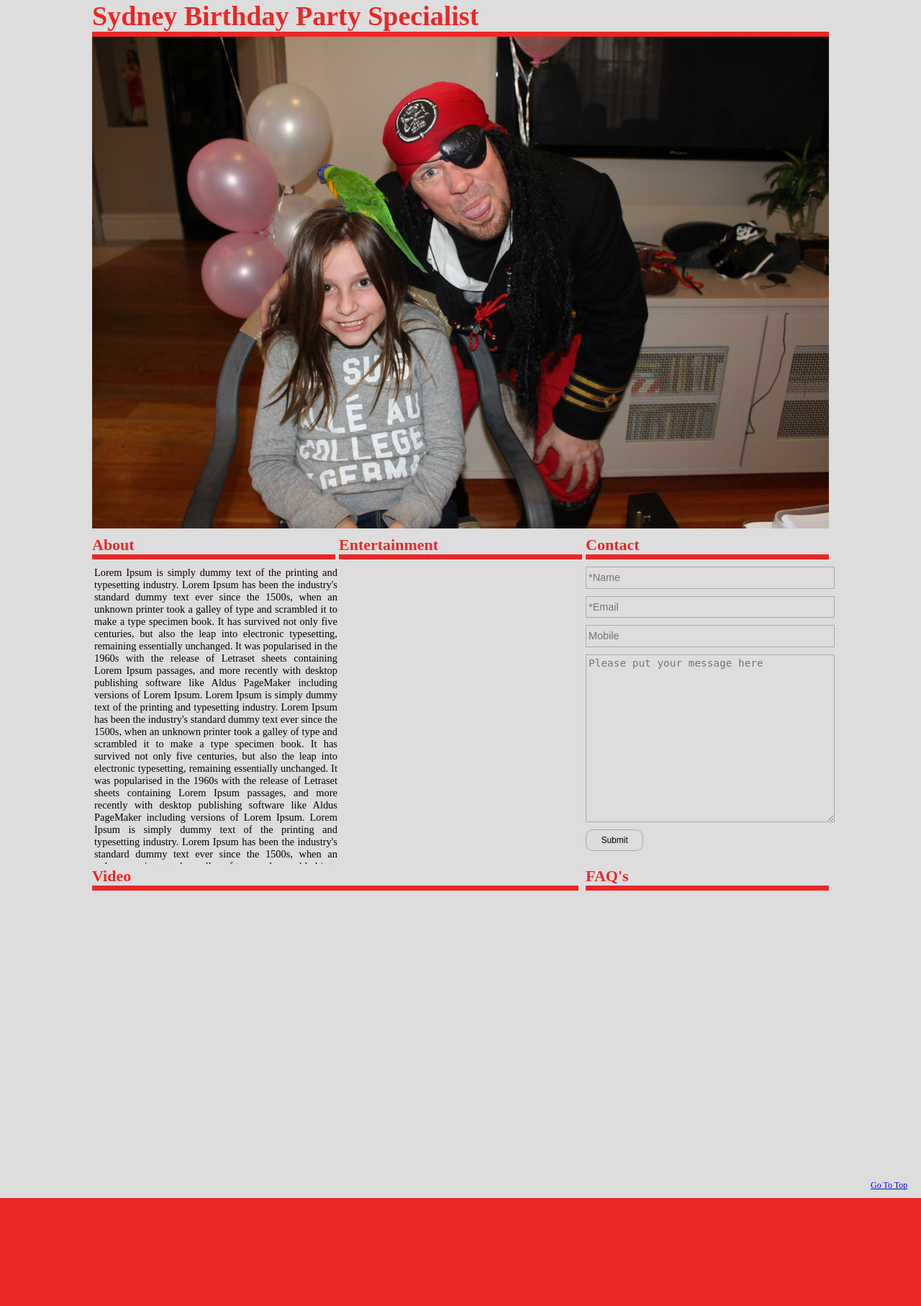
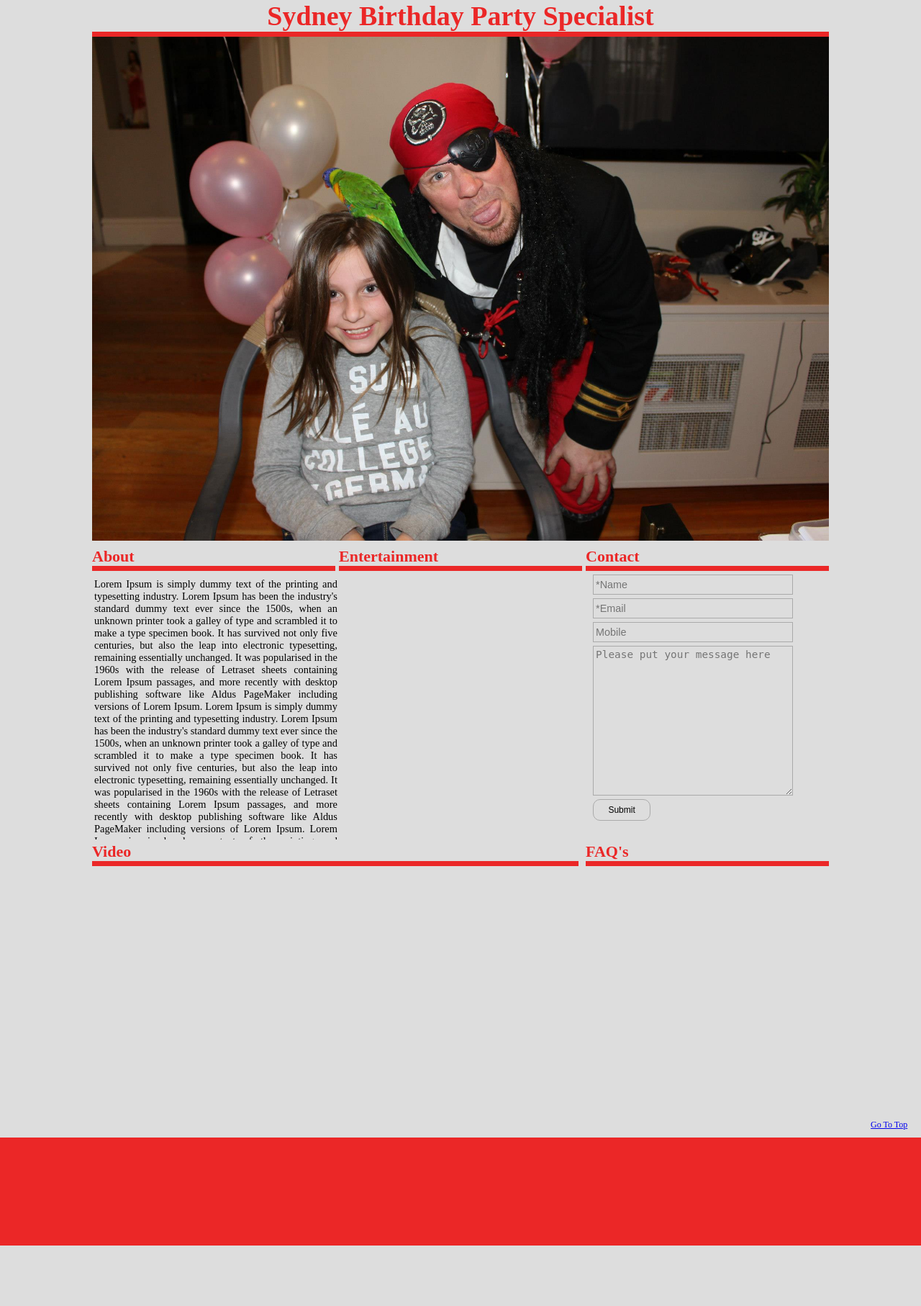
Before and after one commit to ryanlfoster/captain, a PHP site: page /index.html in a window 1280 px wide. Shown: the part 80-1894 px from the top of the page at 72% size. After the commit the page ends 1810 px from the top, so only its background shows below. Run offline with PHP 8.4, Linux system fonts and the light colour scheme; style sheets or scripts are compiled from the project's sources.

Commit message:
Revert "Better slider show solution"
This reverts commit 36f8bcb4556ef7753c3e53384c892d56ae849ee0.

```diff
--- a/css/large.less
+++ b/css/large.less
@@ -1,6 +1,7 @@
-@section_height: 450px;
+@section_height: 400px;
 @section_margin_bottom: 10px;
-@content_height: @section_height*3+@section_margin_bottom*4;
+@slider_show_height: 750px;
+@content_height: @slider_show_height+@section_height*3+@section_margin_bottom*4;
 
 header{
 	height: 80px;
@@ -12,31 +13,33 @@ footer{
 
 .firstline_left{
 	width: 33%;
-	top: @section_margin_bottom;
+	top: @slider_show_height+@section_margin_bottom;
 	left:0px;
 }
 .firstline_middle{
 	width: 33%;
-	top: @section_margin_bottom;
+	top: @slider_show_height+@section_margin_bottom;
 	left:33.5%;
 }
 .firstline_right{
 	width: 33%;
-	top: @section_margin_bottom;
+	top: @slider_show_height+@section_margin_bottom;
 	right:0px;
 }
 .secondline_left{
 	width: 66%;
-	top: @section_height+@section_margin_bottom*2;
+	top: @slider_show_height+@section_height+@section_margin_bottom*2;
 	left:0px;
 }
 .secondline_right{
 	width: 33%;
-	top: @section_height+@section_margin_bottom*2;
+	top: @slider_show_height+@section_height+@section_margin_bottom*2;
 	right:0px;
 }
 
-
+.slider_show{
+	height: @slider_show_height;
+}
 
 section{
 	height: @section_height;
@@ -49,7 +52,14 @@ section{
 	margin-bottom: @section_margin_bottom;
 	z-index: 999;
 }
-
+.slider_show{
+	width:100%;
+	position: absolute;
+	height: @slider_show_height;
+	top:0px;
+	left: 0px;
+	z-index: 999px;
+}
 .about{
 	.firstline_left;
 }
@@ -66,29 +76,23 @@ section{
 	.secondline_right;
 }
 .content{
-	height: @section_height*2+@section_margin_bottom*3;
+	height: @slider_show_height+@section_height*2+@section_margin_bottom*3;
 }
 .top{
 	bottom: 150px;
 }
 
-
+/*------------------------------slider---------------------------------*/
+.slider{
+	li{
+		height: -50px+@slider_show_height;
+		img{
+			height: -50px+@slider_show_height;
+		}
+	}
+}
 /*-----------------------------about--------------------------------*/
 p.text{
 	top:40px;
 	height: -40+@section_height;
 }
-
-/*----------------------------form------------------------------------*/
-input, textarea, #submit{
-	margin: 10px 0 0;
-}
-#submit{
-	width: 80px;
-	height: 30px;
-	border: 1px solid #aaa;
-	-moz-border-radius: 10px;
-    -webkit-border-radius: 10px;
-    -khtml-border-radius: 10px;
-    border-radius: 10px;
-}
--- a/css/medium.less
+++ b/css/medium.less
@@ -1,6 +1,7 @@
-@section_height: 400px;
+@section_height: 500px;
 @section_margin_bottom: 10px;
-@content_height:@section_height*3+@section_margin_bottom*4;
+@slider_show_height: 400px;
+@content_height: @slider_show_height+@section_height*3+@section_margin_bottom*4;
 
 
 h2{
@@ -11,30 +12,30 @@ h2{
 	width: 100%;
 	left:0px;
 	//top: @slider_show_height+@section_margin_bottom;
-	top: @section_height*2+@section_margin_bottom*3;
+	top: @slider_show_height+@section_height*2+@section_margin_bottom*3;
 }
 .firstline_left{
 	width: 49.5%;
 	//top: @slider_show_height+@section_height+@section_margin_bottom*2;
-	top: @section_margin_bottom;
+	top: @slider_show_height+@section_margin_bottom;
 	left: 0px;
 }
 .firstline_right{
 	width: 49.5%;
 	//top: @slider_show_height+@section_height+@section_margin_bottom*2;
-	top: @section_margin_bottom;
+	top: @slider_show_height+@section_margin_bottom;
 	right: 0px;
 }
 .secondline_left{
 	width: 49.5%;
 	//top: @slider_show_height+@section_height*2+@section_margin_bottom*3;
-	top: @section_height+@section_margin_bottom*2;
+	top: @slider_show_height+@section_height+@section_margin_bottom*2;
 	left: 0px;
 }
 .secondline_right{
 	width: 49.5%;
 	//top: @slider_show_height+@section_height*2+@section_margin_bottom*3;
-	top: @section_height+@section_margin_bottom*2;
+	top: @slider_show_height+@section_height+@section_margin_bottom*2;
 	right: 0px;
 }
 header{
@@ -49,6 +50,14 @@ section{
 	height: @section_height;
 	margin-bottom: @section_margin_bottom;
 	z-index: 999;
+}
+.slider_show{
+	width:100%;
+	position: absolute;
+	height: @slider_show_height;
+	top:0px;
+	left: 0px;
+	z-index: 999px;
 }
 
 .video{
@@ -77,22 +86,18 @@ section{
 	bottom: 100px;
 }
 
+/*------------------------------slider---------------------------------*/
+.slider{
+	li{
+		height: -50+@slider_show_height;
+		img{
+			height: -50+@slider_show_height;
+		}
+	}
+}
+
 /*-----------------------------about--------------------------------*/
 p.text{
 	top:40px;
 	height: -40+@section_height;
 }
-
-/*----------------------------form------------------------------------*/
-input, textarea, #submit{
-	margin: 8px 0 0;
-}
-#submit{
-	width: 80px;
-	height: 30px;
-	border: 1px solid #aaa;
-	-moz-border-radius: 10px;
-    -webkit-border-radius: 10px;
-    -khtml-border-radius: 10px;
-    border-radius: 10px;
-}
--- a/css/small.less
+++ b/css/small.less
@@ -1,6 +1,7 @@
-@section_height: 300px;
+@section_height: 200px;
 @section_margin_bottom: 10px;
-@content_height: @section_height*6+@section_margin_bottom*7;
+@slider_show_height: 200px;
+@content_height: @slider_show_height+@section_height*6+@section_margin_bottom*7;
 
 
 h2{
@@ -10,12 +11,12 @@ h2{
 .videoline{
 	width: 100%;
 	left:0px;
-	top: @section_margin_bottom;
+	top: @slider_show_height+@section_margin_bottom;
 }
 
 .section(@level:0){
 	width: 100%;
-	top: @section_height*@level+@section_margin_bottom*(@level+1);
+	top: @slider_show_height+@section_height*@level+@section_margin_bottom*(@level+1);
 	left: 0px;
 }
 header{
@@ -31,25 +32,32 @@ section{
 	margin-bottom: @section_margin_bottom;
 	z-index: 999;
 }
+.slider_show{
+	position: absolute;
+	height: @slider_show_height;
+	top:0px;
+	left: 0px;
+	z-index: 999px;
+}
 
 .video{
-	.section(4);
+	.section(5);
 }
 
 .about{
-	.section(1);
+	.section(2);
 }
 
 
 .entertainment{
-	.section(0);
+	.section(1);
 }
 
 .faq{
-	.section(2);
+	.section(3);
 }
 .contact{
-	.section(3);
+	.section(4);
 }
 .content{
 	height: @content_height;
@@ -59,22 +67,21 @@ section{
 	bottom: 100px;
 }
 
+/*------------------------------slider---------------------------------*/
+.slider{
+	li{
+		height: -50+@slider_show_height;
+		img{
+			height: -50+@slider_show_height;
+		}
+	}
+}
 /*-----------------------------about--------------------------------*/
 p.text{
 	top:40px;
 	height: -40+@section_height;
 }
 
-/*----------------------------form------------------------------------*/
-input, textarea, #submit{
-	margin: 5px 0 0;
+#submit{
+	height: 35%;
 }
-#submit{
-	width: 50px;
-	height: 20px;
-	border: 1px solid #aaa;
-	-moz-border-radius: 8px;
-    -webkit-border-radius: 8px;
-    -khtml-border-radius: 8px;
-    border-radius:8px;
-}
--- a/css/style.less
+++ b/css/style.less
@@ -44,10 +44,6 @@ footer{
 	background-color: @divider_color;
 }
 
-.title.lable{
-	width: 80%;
-	margin: 0 auto;
-}
 section{
 	&:hover{
 			background-color: @section_color;
@@ -77,14 +73,14 @@ section{
 
 .slider{
 	display: block;
-	width: 80%;
-	margin: 0 auto;
+	width: 100%;
 	li{
 		display: block;
 		width: 100%;
+		overflow: hidden;
 		img{
 			display: block;
-			width: 100%;
+			margin: 0 auto;
 		}
 	}
 }
@@ -97,19 +93,29 @@ p.text{
 }
 
 input{
-	width: 100%;
+	width: 80%;
 	display: block;
+	margin: 5px 10px;
 	height: 5%;
 	border: 1px solid #aaa;
 }
 textarea{
 	display: block;
-	width: 100%;
+	width: 80%;
 	height: 50%;
+	margin: 5px 10px;
 	border: 1px solid #aaa;
 }
 
 #submit{
+	width: 80px;
+	height: 30px;
+	border: 1px solid #aaa;
+	margin-left: 10px;
+	-moz-border-radius: 10px;
+    -webkit-border-radius: 10px;
+    -khtml-border-radius: 10px;
+    border-radius: 10px;
 	&:hover{
 		background-color: white;
 	}
--- a/index.html
+++ b/index.html
@@ -23,8 +23,11 @@
         </head>
         <body>
                 <header>
+
                 </header>
-                <div class="title lable">
+                <div class="content" id="content">
+                        <div class="slider_show">
+                                <div class="lable">
                                         <h2>Sydney Birthday Party Specialist</h2>
                                         <div class="divider"></div>
                                 </div>
@@ -34,11 +37,11 @@
                                         <li><img src="img/3.jpg" alt=""></li>
                                         <li><img src="img/4.jpg" alt=""></li>
                                 </ul>
-                <div class="content" id="content">
-                    <section class="about">
+                        </div><section class="about">
                                 <div class="lable">
                                         <h3>About</h3>
                                         <div class="divider"></div>
+
                                 </div>
                                 <p class="text">
                                         Lorem Ipsum is simply dummy text of the printing and typesetting industry. Lorem Ipsum has been the industry's standard dummy text ever since the 1500s, when an unknown printer took a galley of type and scrambled it to make a type specimen book. It has survived not only five centuries, but also the leap into electronic typesetting, remaining essentially unchanged. It was popularised in the 1960s with the release of Letraset sheets containing Lorem Ipsum passages, and more recently with desktop publishing software like Aldus PageMaker including versions of Lorem Ipsum.
@@ -79,11 +82,6 @@
                 </footer>
                 <script src="js/jquery-1.10.1.min.js"></script>
                 <script src="js/responsiveslides.min.js"></script>
-                <script>
-                    //var h=$(".slider li").css("height");
-                    var h=$(".slider li").height();
-                    $(".slider").css({"height":h});
-                </script>
                 <script src="js/js.js"></script>
         </body>
 </html>
--- a/js/js.js
+++ b/js/js.js
@@ -1,6 +1,4 @@
-
-
-      $(".slider").responsiveSlides({
+      $(".slider_show .slider").responsiveSlides({
         auto: true,             // Boolean: Animate automatically, true or false
         speed: 500,            // Integer: Speed of the transition, in milliseconds
         timeout: 4000,          // Integer: Time between slide transitions, in milliseconds
@@ -18,12 +16,3 @@
         before: function(){},   // Function: Before callback
         after: function(){}     // Function: After callback
       });
-
-
-      $(window).resize(function(){
-            $(".slider").height($(".slider li").height());
-      });
-
-    $(window).load(function(){
-        $(".slider").height($(".slider li").height());
-    });
```
Lines whose indentation alone changed are shown as unchanged.
